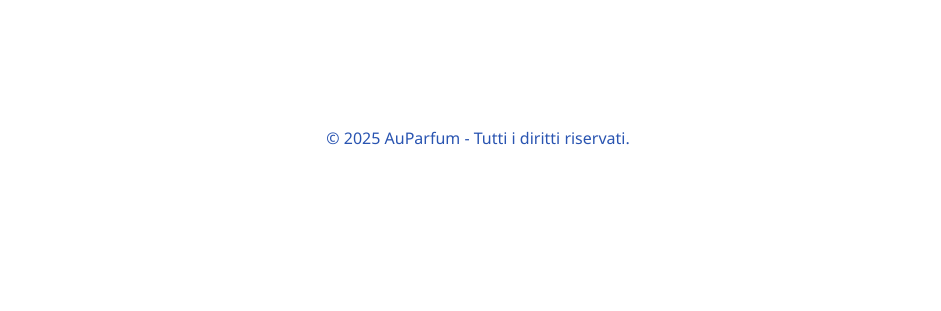
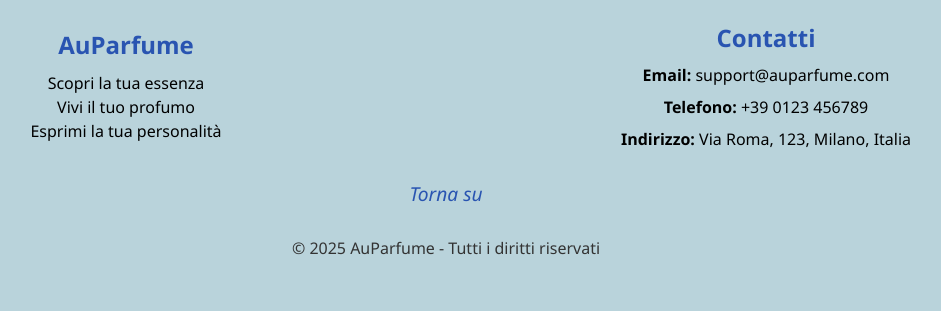
Before and after one commit to marcuz735/progettoprofumi, a PHP site: page /homepage.html in a window 1280 px wide; the page is wider, and only the part inside the window is pictured. Shown: the part 603-914 px from the top of that part, without its empty margins (194-1135 px from the left). Before the commit the page ends 748 px from the top of that part, so only its background shows below. Run offline with PHP 8.4, Linux system fonts and the light colour scheme.

Commit message:
Add files via upload
modifica sara

```diff
--- a/homepage.html
+++ b/homepage.html
@@ -7,10 +7,10 @@
   <link rel="stylesheet" href="stilehom.css"> <!-- Collega il file CSS -->
 
 </head>
-<body>
+<body id="top">
   <header class="site-header">
     <div class="header-left">
-      <img src="immagini/logo.png" alt="Logo AuParfum" class="logo">
+      <img src="immagini/logo.png" alt="Logo OuParfume" class="logo">
     </div>
     <nav class="main-nav">
       <ul>
@@ -49,8 +49,35 @@
     </main>
 
     <footer class="footer">
-      <p>&copy; 2025 AuParfum - Tutti i diritti riservati.</p>
+      <div class="footer-container">
+        <!-- Sezione informazioni -->
+        <div class="footer-info">
+          <h4>AuParfume</h4>
+          <p class="footer-description">
+            Scopri la tua essenza<br>Vivi il tuo profumo<br>Esprimi la tua personalità</p>
+        </div>
+
+        <!-- Sezione contatti -->
+        <div class="footer-contact">
+          <h4>Contatti</h4>
+          <p><strong>Email:</strong> support@auparfume.com</p>
+          <p><strong>Telefono:</strong> +39 0123 456789</p>
+          <p><strong>Indirizzo:</strong> Via Roma, 123, Milano, Italia</p>
+        </div>
+      </div>
+
+      <!-- Sezione "Torna su" sotto AuParfume -->
+      <div class="footer-back-to-top">
+        <a href="#top" class="back-to-top-link">Torna su</a>
+      </div>
+
+      <!-- Copyright -->
+      <div class="footer-bottom">
+        <p>&copy; 2025 AuParfume - Tutti i diritti riservati</p>
+      </div>
     </footer>
+
+
 
 
     <script>
--- a/stilehom.css
+++ b/stilehom.css
@@ -1,8 +1,9 @@
 /* CSS per la homepage */
 
 /* Stili generali */
+
 body {
-    overflow: hidden;
+    overflow-x: hidden;
     margin: 0;
     font-family: 'Segoe UI', sans-serif;
     background-color: #fff;
@@ -95,7 +96,7 @@
   justify-content: flex-start; /* Allinea tutto a sinistra */
   gap: 15em;                    /* Spazio tra carosello e scritta */
   position: relative;
-  margin-left: 50px;
+  margin-left: 40px;
 }
   /* Contenitore del carosello */
   .carousel-container {
@@ -106,15 +107,17 @@
     margin-left: 0;     /* assicurati che non sia centrato */
   }
   .carousel-link {
-    flex-shrink: 0;
+    font-family: Georgia, serif;
+    font-style: italic;
+    font-size: 3em;
+    line-height: 1.4;
+    max-width: 180px;
     text-align: center;
+    margin-left: 20px;
+    padding-left: 20px;
   }
 
   .carousel-link a {
-    font-family: Georgia, serif;
-    font-style: italic;
-    font-size: 5rem;
-    line-height: 1.4;
     color: rgb(41, 84, 177);
     text-decoration: none;
   }
@@ -149,16 +152,140 @@
   }
 
   /* Footer */
-  .footer {
-    color: rgb(41, 84, 177);   /* Colore del testo */
-    text-align: center;        /* Centra il testo */
-    padding: 2em;              /* Padding per distanziare il testo dai bordi */
-    font-family: 'Segoe UI', sans-serif; /* Stesso font della pagina */
-    font-weight: normal;
-    font-size: 1rem;
-    margin-top: auto;          /* Spinge il footer in basso */
-    width: 100%;               /* Occupa tutta la larghezza disponibile */
+.footer {
+  background-color: #b9d3db;
+  color: #000000;
+  padding: 2em 0;
+  position: relative;
+  width: 100%;
+  text-align: center;
+  bottom: 0;
+}
+
+/* Contenitore del footer */
+.footer-container {
+  display: flex;
+  justify-content: center;
+  align-items: center;
+  flex-wrap: wrap;
+}
+
+/* Sezione informazioni (AuParfume) */
+.footer-info {
+  flex: 1;
+  text-align: center;
+  margin: 0 20px;
+}
+
+.footer-info h4 {
+  font-size: 1.5em;
+  color: rgb(41, 84, 177);
+}
+
+.footer-info .footer-description {
+  font-size: 1em;
+  color: #000000;
+  margin-top: 10px;
+  line-height: 1.5;
+  text-align: center;
+  max-width: 250px;
+  margin-left: auto;
+  margin-right: auto;
+}
+
+/* Sezione contatti */
+.footer-contact {
+  flex: 1;
+  text-align: center;
+  margin: 0 20px;
+}
+
+.footer-contact h4 {
+  font-size: 1.5em;
+  color: rgb(41, 84, 177);
+}
+
+.footer-contact p {
+  font-size: 1em;
+  color: #000000;
+  margin: 5px 0;
+}
+
+/* Link "Torna su" */
+.footer-back-to-top {
+  width: 100%;
+  text-align: center;
+  margin-top: 20px;
+}
+
+.footer-back-to-top a {
+  font-size: 1.2em;
+  color: rgb(41, 84, 177);
+  text-decoration: none;
+  font-style: italic;
+}
+
+.footer-back-to-top a:hover {
+  text-decoration: underline;
+}
+
+/* Copyright */
+.footer-bottom {
+  width: 100%;
+  text-align: center;
+  margin-top: 20px;
+  font-size: 1em;
+  color: #333;
+}
+
+.footer-bottom p {
+  margin: 0;
+  padding: 10px 0;
+}
+
+/* Aggiungi margini e padding per gli elementi nel footer */
+.footer h4, .footer p {
+  margin: 10px 0;
+}
+
+  /* ========== Responsive Design ========== */
+
+@media (max-width: 768px) {
+  .main-nav ul {
+    flex-direction: column;
+    align-items: center;
+    gap: 1em;
   }
+
+  .carousel-container {
+    flex-direction: column;
+    align-items: center;
+    margin-left: 0;
+  }
+
+  .carousel-container img {
+    max-width: 90%;
+    margin: 0 auto;
+  }
+
+  .carousel-link {
+    position: static;
+    transform: none;
+    margin-top: 10px;
+    padding-left: 0;
+    text-align: center;
+  }
+
+  .site-header {
+    flex-direction: column;
+    gap: 1em;
+  }
+
+  .header-icons {
+    justify-content: center;
+  }
+}
+
   /* Contenitore del form di login */
 .login-container {
   max-width: 500px;
```
Also changed, not shown: accesso.html (+31 -1 lines).
